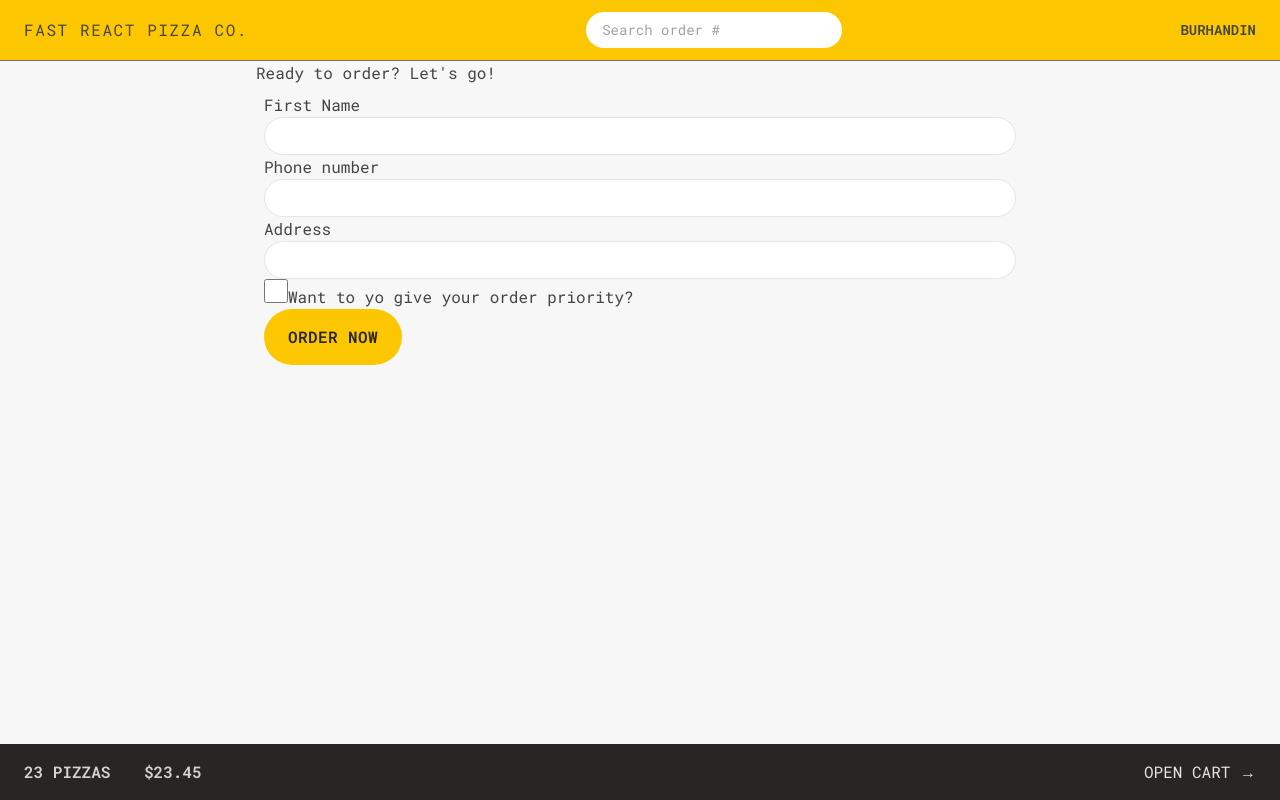
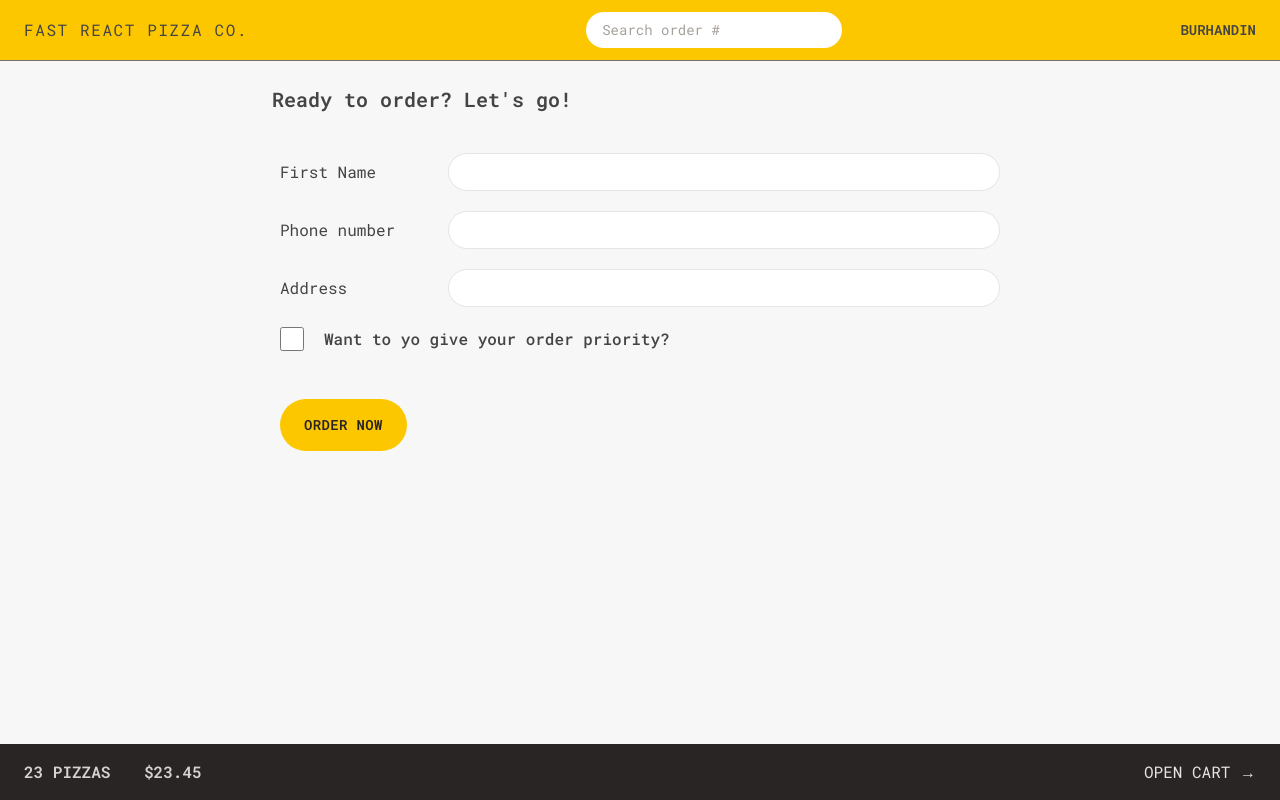
Before and after one commit to burhanudinrabbani666/fast-react-pizza-co, a React (Vite) app: page /order/new in a window 1280 px wide. Built offline with nearby package versions, Linux system fonts and the light colour scheme.

Commit message:
feat: styling order overview

```diff
--- a/notes/26-styling-the-cart.md
+++ b/notes/26-styling-the-cart.md
@@ -0,0 +1,3 @@
+# Styling the Cart
+
+Next: [Styling order](./27-styling-order.md)
--- a/notes/27-styling-order.md
+++ b/notes/27-styling-order.md
@@ -0,0 +1,3 @@
+# Styling order
+
+Next: [Styling order overview](./28-styling-order-overview.md)
--- a/src/features/cart/Cart.jsx
+++ b/src/features/cart/Cart.jsx
@@ -1,6 +1,7 @@
 import { Link } from "react-router-dom";
 import LinkButton from "../../ui/LinkButton";
 import Button from "../../ui/Button";
+import CartItem from "./CartItem";
 
 const fakeCart = [
   {
@@ -30,17 +31,23 @@ function Cart() {
   const cart = fakeCart;
 
   return (
-    <div>
+    <div className="px-4 py-3">
       <LinkButton to="/menu">&larr; Back to menu</LinkButton>
 
-      <h2>Your cart, %NAME%</h2>
+      <h2 className="mt-7 text-xl font-semibold">Your cart, %NAME%</h2>
 
-      <div>
+      <ul className="mt-3 divide-y divide-stone-200 border-b">
+        {cart.map((item) => (
+          <CartItem item={item} key={item.pizzaId} />
+        ))}
+      </ul>
+
+      <div className="mt-6 space-x-2">
         <Button to="/order/new" type="primary">
           Order pizzas
         </Button>
 
-        <button>Clear cart</button>
+        <Button type="secondary">Clear cart</Button>
       </div>
     </div>
   );
--- a/src/features/cart/CartItem.jsx
+++ b/src/features/cart/CartItem.jsx
@@ -1,13 +1,17 @@
+import Button from "../../ui/Button";
+import { formatCurrency } from "../../utils/helpers";
+
 function CartItem({ item }) {
   const { pizzaId, name, quantity, totalPrice } = item;
 
   return (
-    <li>
-      <p>
+    <li className="py-3 sm:flex sm:items-center sm:justify-between">
+      <p className="mb-1 sm:mb-0">
         {quantity}&times; {name}
       </p>
-      <div>
-        <p>{formatCurrency(totalPrice)}</p>
+      <div className="flex items-center justify-between sm:gap-6">
+        <p className="text-sm font-bold">{formatCurrency(totalPrice)}</p>
+        <Button type="small">Delete</Button>
       </div>
     </li>
   );
--- a/src/features/order/CreateOrder.jsx
+++ b/src/features/order/CreateOrder.jsx
@@ -37,32 +37,46 @@ function CreateOrder() {
 
   const cart = fakeCart;
 
+  const inputElementStyle =
+    "mb-5 flex flex-col gap-2 sm:flex-row sm:items-center";
+
+  const labelElementStyle = "sm:basis-40";
+
   return (
-    <div>
-      <h2>Ready to order? Let's go!</h2>
+    <div className="px-4 py-6">
+      <h2 className="mb-8 text-xl font-semibold">Ready to order? Let's go!</h2>
 
       <Form method="POST" className="p-2">
-        <div>
-          <label>First Name</label>
-          <input type="text" name="customer" required className="input" />
+        <div className={inputElementStyle}>
+          <label className={labelElementStyle}>First Name</label>
+          <input type="text" name="customer" required className="input grow" />
         </div>
 
-        <div>
-          <label>Phone number</label>
-          <div>
-            <input type="tel" name="phone" required className="input" />
-          </div>
-          {formErrors?.phone && <p>{formErrors.phone}</p>}
-        </div>
-
-        <div>
-          <label>Address</label>
-          <div>
-            <input type="text" name="address" required className="input" />
+        <div className={inputElementStyle}>
+          <label className={labelElementStyle}>Phone number</label>
+          <div className="grow">
+            <input type="tel" name="phone" required className="input w-full" />
+            {formErrors?.phone && (
+              <p className="mt-2 rounded-md bg-red-100 p-2 text-xs text-red-700">
+                {formErrors.phone}
+              </p>
+            )}
           </div>
         </div>
 
-        <div>
+        <div className={inputElementStyle}>
+          <label className={labelElementStyle}>Address</label>
+          <div className="grow">
+            <input
+              type="text"
+              name="address"
+              required
+              className="input w-full"
+            />
+          </div>
+        </div>
+
+        <div className="mb-12 flex items-center gap-5 font-medium">
           <input
             className="h-6 w-6 accent-yellow-400 transition-all duration-150 focus:ring-2 focus:ring-yellow-300 focus:ring-offset-2 focus:outline-none"
             type="checkbox"
--- a/src/features/order/Order.jsx
+++ b/src/features/order/Order.jsx
@@ -6,6 +6,7 @@ import {
   formatCurrency,
   formatDate,
 } from "../../utils/helpers";
+import OrderItem from "./OrderItem";
 
 /*
 const order = {
@@ -58,30 +59,54 @@ function Order() {
   } = order;
   const deliveryIn = calcMinutesLeft(estimatedDelivery);
 
+  const boxElementStyle = "flex flex-wrap items-center justify-between gap-2";
+
   return (
-    <div>
-      <div>
-        <h2>Status</h2>
+    <div className="space-y-8 px-4 py-6">
+      <div className={boxElementStyle}>
+        <h2 className="text-xl font-semibold">Order #{id} status</h2>
 
-        <div>
-          {priority && <span>Priority</span>}
-          <span>{status} order</span>
+        <div className="space-x-2">
+          {priority && (
+            <span className="rounded-full bg-red-600 px-3 py-1 text-xs font-semibold tracking-wide text-red-50 uppercase">
+              Priority
+            </span>
+          )}
+          <span className="rounded-full bg-green-600 px-3 py-1 text-xs font-semibold tracking-wide text-green-50 uppercase">
+            {status} order
+          </span>
         </div>
       </div>
 
-      <div>
-        <p>
+      <div className={boxElementStyle + " bg-stone-200 px-6 py-5"}>
+        <p className="font-medium">
           {deliveryIn >= 0
             ? `Only ${calcMinutesLeft(estimatedDelivery)} minutes left 😃`
             : "Order should have arrived"}
         </p>
-        <p>(Estimated delivery: {formatDate(estimatedDelivery)})</p>
+        <p className="text-xs text-stone-500">
+          (Estimated delivery: {formatDate(estimatedDelivery)})
+        </p>
       </div>
 
-      <div>
-        <p>Price pizza: {formatCurrency(orderPrice)}</p>
-        {priority && <p>Price priority: {formatCurrency(priorityPrice)}</p>}
-        <p>To pay on delivery: {formatCurrency(orderPrice + priorityPrice)}</p>
+      <ul className="divide-y divide-stone-200 border-t border-b border-stone-200">
+        {cart.map((item) => (
+          <OrderItem item={item} key={item.id} />
+        ))}
+      </ul>
+
+      <div className="space-y-2 bg-stone-200 px-6 py-5">
+        <p className="text-xs font-medium text-stone-600">
+          Price pizza: {formatCurrency(orderPrice)}
+        </p>
+        {priority && (
+          <p className="text-xs font-medium text-stone-600">
+            Price priority: {formatCurrency(priorityPrice)}
+          </p>
+        )}
+        <p className="font-medium">
+          To pay on delivery: {formatCurrency(orderPrice + priorityPrice)}
+        </p>
       </div>
     </div>
   );
--- a/src/features/order/OrderItem.jsx
+++ b/src/features/order/OrderItem.jsx
@@ -4,10 +4,10 @@ function OrderItem({ item, isLoadingIngredients, ingredients }) {
   const { quantity, name, totalPrice } = item;
 
   return (
-    <li>
-      <div>
+    <li className="py-3">
+      <div className="flex items-center justify-between gap-4 text-sm">
         <p>
-          <span>{quantity}&times;</span> {name}
+          <span className="font-bold">{quantity}&times;</span> {name}
         </p>
         <p>{formatCurrency(totalPrice)}</p>
       </div>
--- a/src/index.css
+++ b/src/index.css
@@ -6,7 +6,7 @@
 
 @layer components {
   .input {
-    @apply w-full rounded-full border border-stone-200 px-4 py-2 text-sm transition-all duration-300 placeholder:text-stone-200 focus:ring focus:ring-yellow-300 focus:outline-none md:px-6 md:py-2;
+    @apply rounded-full border border-stone-200 px-4 py-2 text-sm transition-all duration-300 placeholder:text-stone-200 focus:ring focus:ring-yellow-300 focus:outline-none md:px-6 md:py-2;
   }
 
   /* https://dev.to/afif/i-made-100-css-loaders-for-your-next-project-4eje */
--- a/src/ui/Button.jsx
+++ b/src/ui/Button.jsx
@@ -2,11 +2,13 @@ import { Link } from "react-router-dom";
 
 function Button({ children, disabled, to, type }) {
   const base =
-    "inline-block cursor-pointer rounded-full bg-yellow-400  font-semibold tracking-wide text-stone-800 uppercase transition-colors duration-300 hover:bg-yellow-300 focus:bg-yellow-300 focus:ring focus:ring-yellow-300 focus:ring-offset-2 focus:outline-none disabled:cursor-not-allowed ";
+    "inline-block cursor-pointer rounded-full bg-yellow-400  font-semibold tracking-wide text-stone-800 text-sm uppercase transition-colors duration-300 hover:bg-yellow-300 focus:bg-yellow-300 focus:ring focus:ring-yellow-300 focus:ring-offset-2 focus:outline-none disabled:cursor-not-allowed ";
 
   const styles = {
     primary: base + "px-4 py-3 md:px-6 md:py-4",
-    small: base + "py-2 md:px-5 md:py-2.5 text-xs",
+    small: base + "py-1.5 px-2.5 md:px-5 md:py-2.5 text-xs",
+    secondary:
+      "inline-block cursor-pointer rounded-full border-2 border-stone-300 text-sm font-semibold tracking-wide text-stone-400 uppercase transition-colors duration-300 hover:bg-stone-300 hover:text-stone-800 focus:bg-stone-300 focus:ring focus:ring-stone-200 focus:ring-offset-2 focus:outline-none focus:text-stone-800 disabled:cursor-not-allowed px-4 py-2.5 md:px-6 md:py-3.5",
   };
 
   if (to)
```
Also changed, not shown: index.html (+6 -2 lines).
